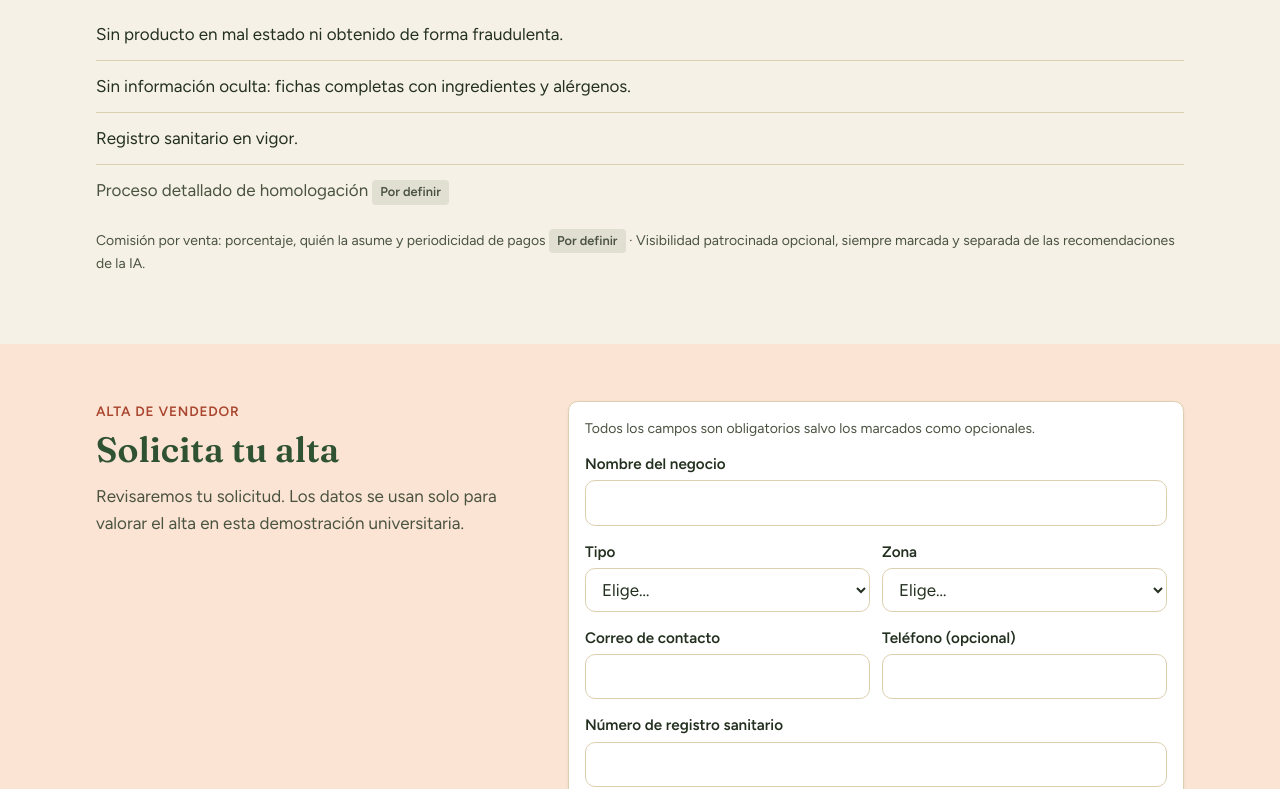
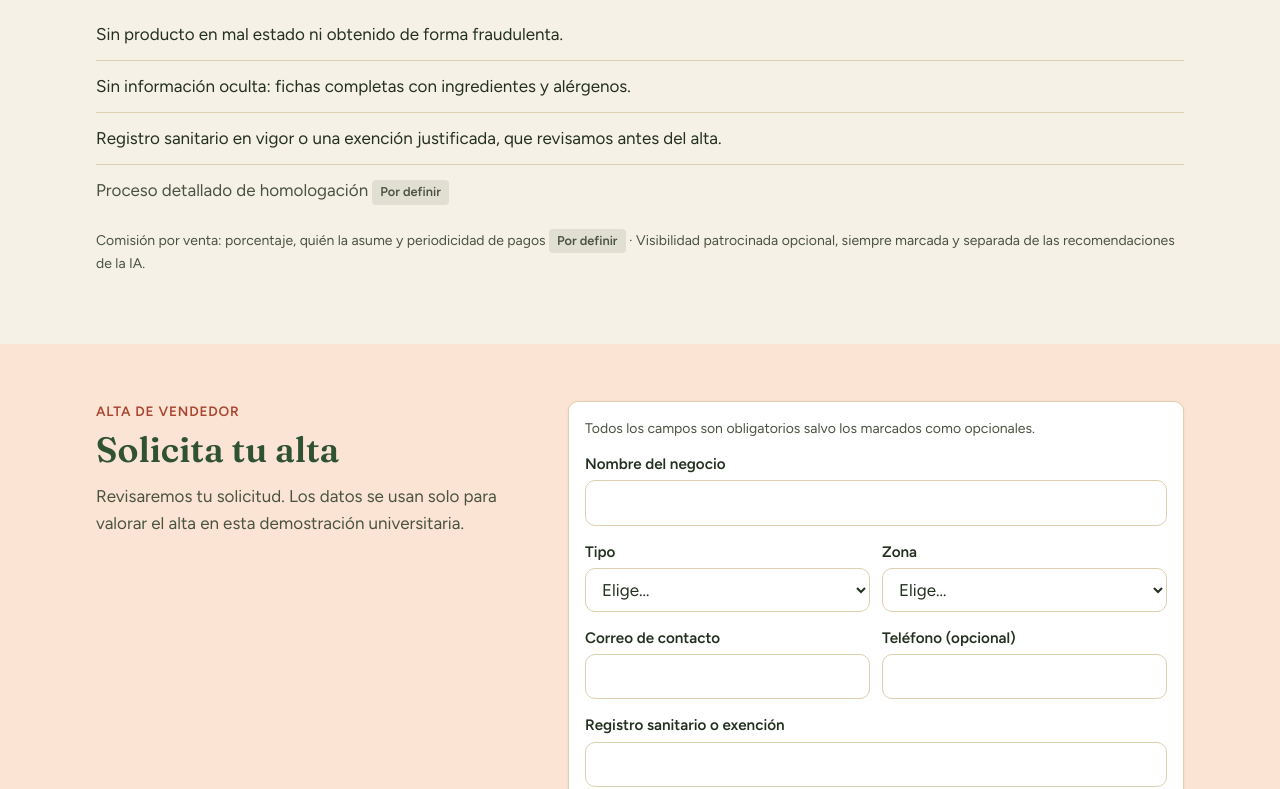
Before and after one commit to sebasbarrabaja-cmyk/Food4All, a React (Vite) app in the folder frontend/: page /vender in a window 1280 px wide. Shown: the part 1871-2660 px from the top of the page. Built offline with nearby package versions, Linux system fonts and the light colour scheme.

Commit message:
feat: el alta admite registro sanitario o el motivo de una exención (RST-05)

```diff
--- a/frontend/src/pages/Admin.jsx
+++ b/frontend/src/pages/Admin.jsx
@@ -156,7 +156,7 @@ function Sellers() {
     <div className="table-wrap">
       {actionError && <p role="alert" style={{ color: 'var(--danger)' }}>{actionError}</p>}
       <table>
-        <thead><tr><th>Fecha</th><th>Negocio</th><th>Contacto</th><th>Recogida</th><th>Registro sanitario</th><th>Estado</th></tr></thead>
+        <thead><tr><th>Fecha</th><th>Negocio</th><th>Contacto</th><th>Recogida</th><th>Registro o exención</th><th>Estado</th></tr></thead>
         <tbody>
           {sorted.map((s) => (
             <tr key={s.id}>
--- a/frontend/src/pages/Vender.jsx
+++ b/frontend/src/pages/Vender.jsx
@@ -104,7 +104,8 @@ function SellerForm() {
         {field('email', 'Correo de contacto', <input {...inv('email')} type="email" value={form.email} onChange={set('email')} required />)}
         {field('phone', 'Teléfono (opcional)', <input {...inv('phone')} type="tel" value={form.phone} onChange={set('phone')} />)}
       </div>
-      {field('sanitaryRegistry', 'Número de registro sanitario', <input {...inv('sanitaryRegistry')} value={form.sanitaryRegistry} onChange={set('sanitaryRegistry')} required />)}
+      {field('sanitaryRegistry', 'Registro sanitario o exención', <input {...inv('sanitaryRegistry')} value={form.sanitaryRegistry} onChange={set('sanitaryRegistry')} required />,
+        'Tu número de registro sanitario (RGSEAA). Si no lo necesitas, escribe el motivo: lo revisamos antes del alta.')}
       {field('offer', '¿Qué ofreces?', <textarea {...inv('offer')} value={form.offer} onChange={set('offer')} required />, 'Tipo de productos, temporada, volumen aproximado.')}
       {field('pickupHours', 'Horarios de recogida posibles (opcional)', <input {...inv('pickupHours')} value={form.pickupHours} onChange={set('pickupHours')} placeholder="Ej.: lunes a viernes, 8:00–11:00" />)}
       {/* Consentimiento (RGPD): el servidor también lo comprueba y guarda cuándo se aceptó (privacyAcceptedAt) */}
@@ -176,7 +177,7 @@ export default function Vender() {
           <ul className="divided">
             <li>Sin producto en mal estado ni obtenido de forma fraudulenta.</li>
             <li>Sin información oculta: fichas completas con ingredientes y alérgenos.</li>
-            <li>Registro sanitario en vigor.</li>
+            <li>Registro sanitario en vigor o una exención justificada, que revisamos antes del alta.</li>
             <li className="muted">Proceso detallado de homologación <Status kind="pendiente" /></li>
           </ul>
           <p className="muted small" style={{ marginTop: 12 }}>
```
Also changed, not shown: 2 other files (tests, documents, lock files or other folders).
